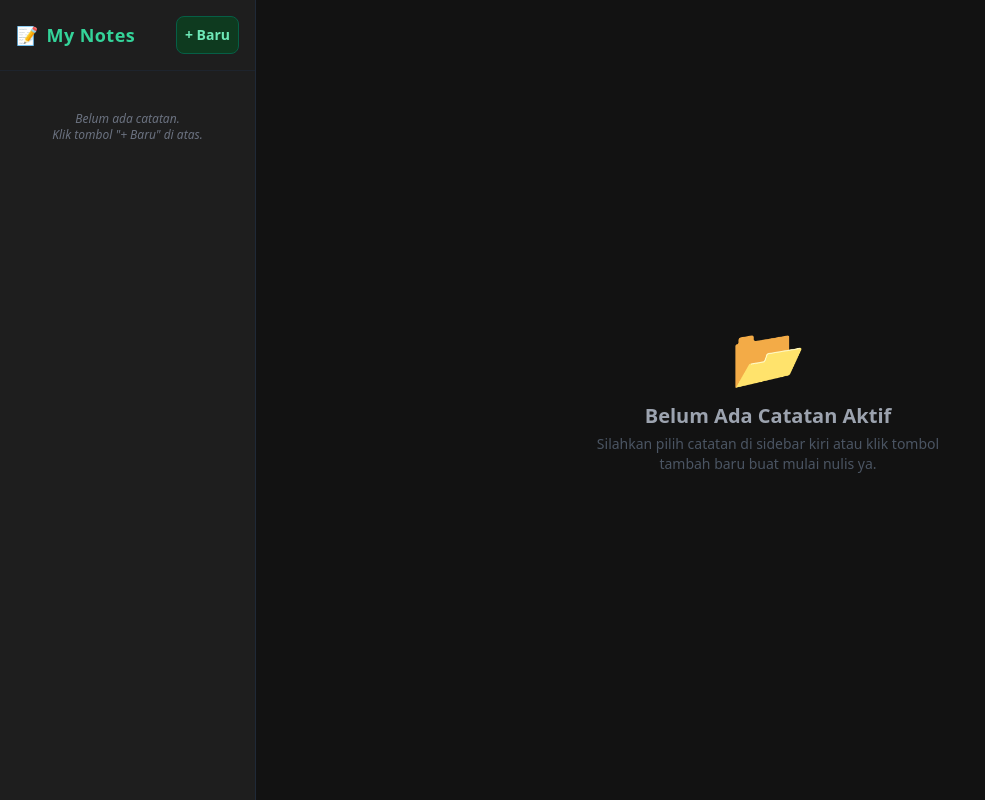
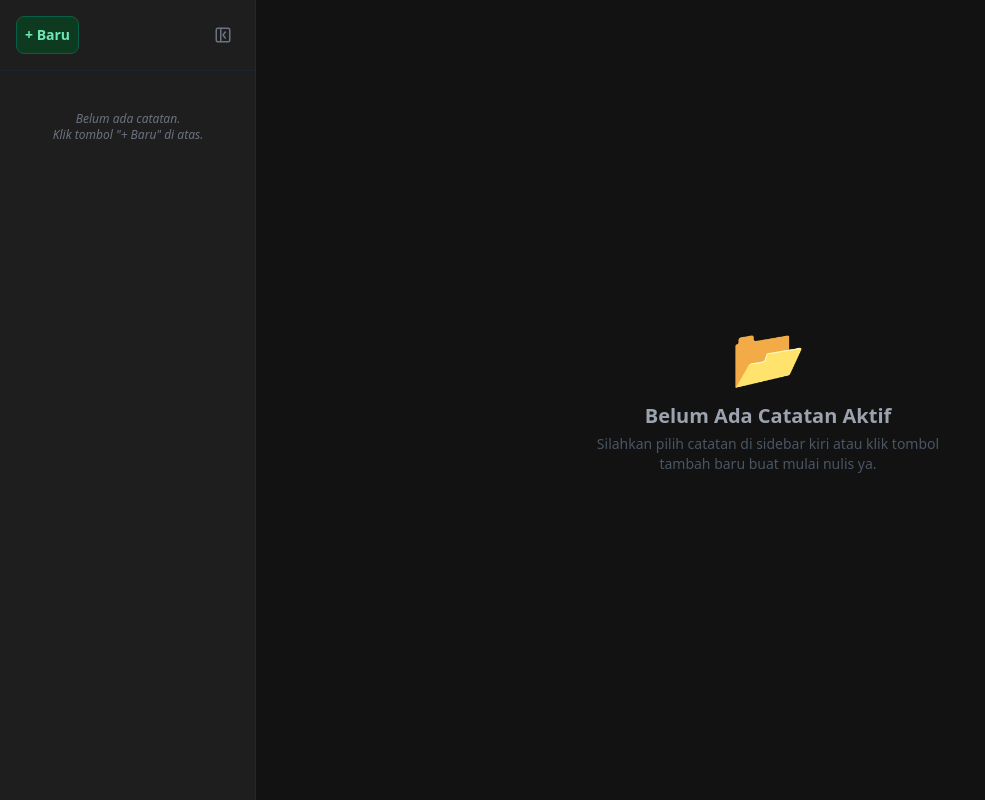
Before and after one commit to nflasidiq/two-notes, a Vue app: page / in a window 1280 px wide. Shown: the whole page, without its empty margins (0-985 px from the left). Built offline with nearby package versions, Linux system fonts and the light colour scheme.

Commit message:
adjust: menambahkan open close sidebar

```diff
--- a/index.html
+++ b/index.html
@@ -2,7 +2,7 @@
 <html lang="en">
   <head>
     <meta charset="UTF-8" />
-    <link rel="icon" type="image/x-icon" href="/app-icon.ico" />
+    <link rel="icon" type="image/x-icon" href="/public/app-icon.ico" />
     <meta name="viewport" content="width=device-width, initial-scale=1.0" />
     <title>Two Notes</title>
   </head>
--- a/src/App.vue
+++ b/src/App.vue
@@ -6,18 +6,22 @@
     <Sidebar
       :notes="notes"
       :activeNoteId="activeNoteId"
+      :isOpen="sidebarOpen"
       @create-note="createNewNote"
       @select-note="selectNote"
       @delete-note="deleteNote"
       @save="saveToLocalStorage"
+      @toggle-sidebar="toggleSidebar"
     />
 
     <!-- ================= MAIN AREA KANAN ================= -->
     <MainArea
       :activeNote="activeNote"
+      :sidebarOpen="sidebarOpen"
       @add-todo="addTodo"
       @delete-todo="deleteTodo"
       @save="saveToLocalStorage"
+      @toggle-sidebar="toggleSidebar"
     />
   </div>
 </template>
@@ -30,6 +34,12 @@ import MainArea from "./components/MainArea.vue";
 // --- State Utama Aplikasi ---
 const notes = ref([]);
 const activeNoteId = ref(null);
+const sidebarOpen = ref(true);
+
+// --- Toggle Sidebar ---
+const toggleSidebar = () => {
+  sidebarOpen.value = !sidebarOpen.value;
+};
 
 // --- Computed Properties ---
 const activeNote = computed(() => {
--- a/src/components/MainArea.vue
+++ b/src/components/MainArea.vue
@@ -7,6 +7,19 @@
         class="p-4 border-b border-gray-850 flex items-center justify-between bg-dark-sidebar/30"
       >
         <div class="flex items-center gap-3 w-2/3">
+          <!-- Tombol Hamburger (Muncul kalau sidebar ditutup) -->
+          <button
+            v-if="!sidebarOpen"
+            @click="toggleSidebar"
+            class="text-gray-400 hover:text-emerald-400 p-1.5 rounded-lg hover:bg-gray-800/50 transition-all duration-200 shrink-0"
+            title="Buka Sidebar"
+          >
+            <svg xmlns="http://www.w3.org/2000/svg" width="20" height="20" viewBox="0 0 24 24" fill="none" stroke="currentColor" stroke-width="2" stroke-linecap="round" stroke-linejoin="round">
+              <line x1="3" y1="6" x2="21" y2="6" />
+              <line x1="3" y1="12" x2="21" y2="12" />
+              <line x1="3" y1="18" x2="21" y2="18" />
+            </svg>
+          </button>
           <input
             v-model="activeNote.title"
             @input="saveToLocalStorage"
@@ -116,6 +129,19 @@
       v-else
       class="flex-1 flex flex-col items-center justify-center p-8 text-center select-none"
     >
+      <!-- Tombol Hamburger di pojok kiri atas kalau sidebar ditutup -->
+      <button
+        v-if="!sidebarOpen"
+        @click="toggleSidebar"
+        class="absolute top-4 left-4 text-gray-400 hover:text-emerald-400 p-1.5 rounded-lg hover:bg-gray-800/50 transition-all duration-200"
+        title="Buka Sidebar"
+      >
+        <svg xmlns="http://www.w3.org/2000/svg" width="20" height="20" viewBox="0 0 24 24" fill="none" stroke="currentColor" stroke-width="2" stroke-linecap="round" stroke-linejoin="round">
+          <line x1="3" y1="6" x2="21" y2="6" />
+          <line x1="3" y1="12" x2="21" y2="12" />
+          <line x1="3" y1="18" x2="21" y2="18" />
+        </svg>
+      </button>
       <span class="text-6xl mb-4">📂</span>
       <h2 class="text-xl font-bold text-gray-400">Belum Ada Catatan Aktif</h2>
       <p class="text-sm text-gray-600 mt-1 max-w-sm">
@@ -131,9 +157,10 @@ import { ref } from "vue";
 
 defineProps({
   activeNote: { type: Object, default: null },
+  sidebarOpen: { type: Boolean, default: true },
 });
 
-const emit = defineEmits(["add-todo", "delete-todo", "save"]);
+const emit = defineEmits(["add-todo", "delete-todo", "save", "toggle-sidebar"]);
 
 // Variabel untuk input to-do baru (sesuai dengan v-model di template)
 const newTodoText = ref("");
@@ -151,6 +178,10 @@ const deleteTodo = (todoId) => {
 
 const saveToLocalStorage = () => {
   emit("save");
+};
+
+const toggleSidebar = () => {
+  emit("toggle-sidebar");
 };
 </script>
 
--- a/src/components/Sidebar.vue
+++ b/src/components/Sidebar.vue
@@ -1,20 +1,44 @@
 <template>
   <aside
-    class="w-64 bg-dark-sidebar flex flex-col border-r border-gray-800 shrink-0"
+    :class="[
+      'bg-dark-sidebar flex flex-col border-r border-gray-800 shrink-0 transition-all duration-300 ease-in-out overflow-hidden',
+      isOpen ? 'w-64' : 'w-0 border-r-0',
+    ]"
   >
+    <!-- Wrapper isi sidebar (supaya konten gak ikut kecil pas collapse) -->
+    <div class="w-64 h-full flex flex-col">
       <!-- Header Sidebar -->
-    <div class="p-4 flex items-center justify-between border-b border-gray-850">
-      <h1
-        class="text-emerald-400 font-bold tracking-wide text-lg flex items-center gap-2"
+      <div
+        class="p-4 flex items-center justify-between border-b border-gray-850"
       >
-        <span>📝</span> My Notes
-      </h1>
         <button
           @click="createNewNote"
           class="bg-dark-green hover:bg-dark-green-light text-emerald-300 p-2 rounded-lg transition-colors duration-200 text-sm font-semibold flex items-center justify-center border border-emerald-800"
           title="Tambah Catatan Baru"
         >
           + Baru
+        </button>
+        <!-- Tombol Close Sidebar -->
+        <button
+          @click="toggleSidebar"
+          class="text-gray-500 hover:text-emerald-400 p-2 rounded-lg hover:bg-gray-800/50 transition-all duration-200"
+          title="Tutup Sidebar"
+        >
+          <svg
+            xmlns="http://www.w3.org/2000/svg"
+            width="18"
+            height="18"
+            viewBox="0 0 24 24"
+            fill="none"
+            stroke="currentColor"
+            stroke-width="2"
+            stroke-linecap="round"
+            stroke-linejoin="round"
+          >
+            <rect x="3" y="3" width="18" height="18" rx="2" />
+            <line x1="9" y1="3" x2="9" y2="21" />
+            <polyline points="15 8 12 12 15 16" />
+          </svg>
         </button>
       </div>
 
@@ -61,6 +85,7 @@
           </button>
         </div>
       </div>
+    </div>
   </aside>
 </template>
 
@@ -68,15 +93,23 @@
 defineProps({
   notes: { type: Array, required: true },
   activeNoteId: { type: String, default: null },
+  isOpen: { type: Boolean, default: true },
 });
 
-const emit = defineEmits(["create-note", "select-note", "delete-note", "save"]);
+const emit = defineEmits([
+  "create-note",
+  "select-note",
+  "delete-note",
+  "save",
+  "toggle-sidebar",
+]);
 
 // Wrapper functions supaya template bisa manggil dengan nama yang sesuai
 const createNewNote = () => emit("create-note");
 const selectNote = (id) => emit("select-note", id);
 const deleteNote = (id) => emit("delete-note", id);
 const saveToLocalStorage = () => emit("save");
+const toggleSidebar = () => emit("toggle-sidebar");
 </script>
 
 <style scoped>
```
Also changed, not shown: 1 other file (tests, documents, lock files or other folders). Lines whose indentation alone changed are shown as unchanged.
